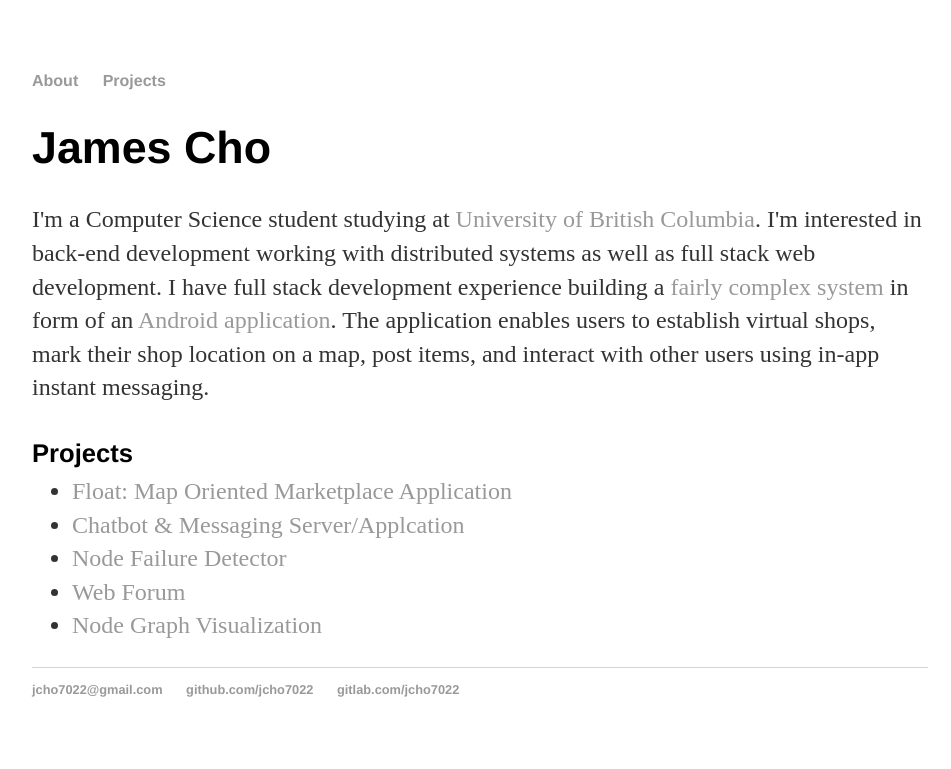
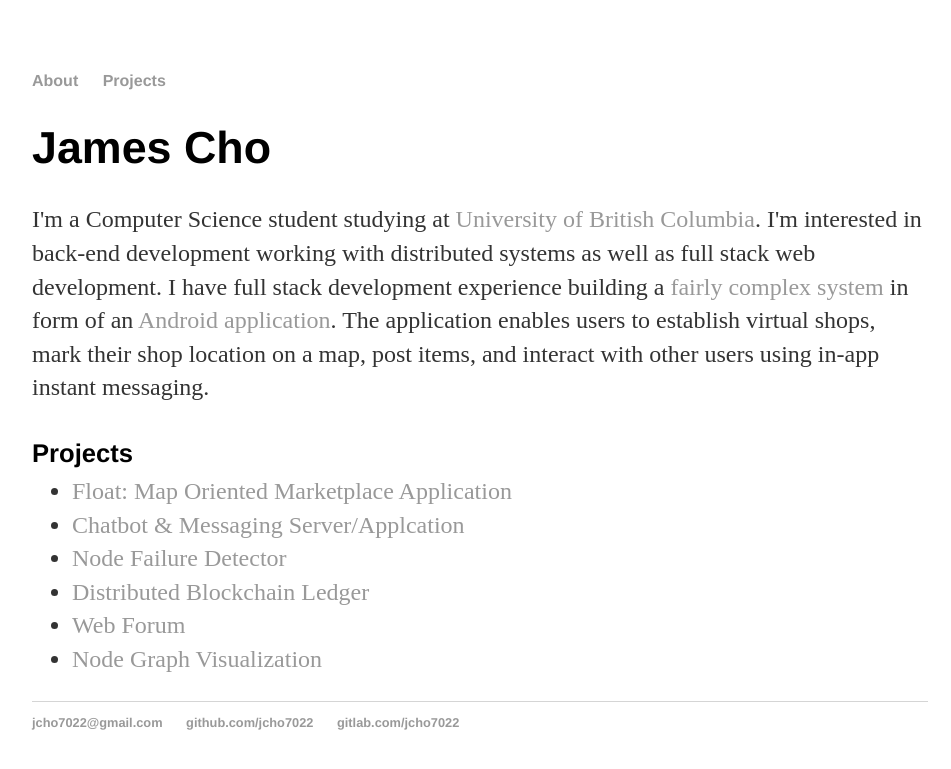
Before and after one commit to jcho7022/jcho7022.github.io, a Jekyll site: the page built from index.html, in a window 1280 px wide. Shown: the top 769 px of the page, without its empty margins (160-1111 px from the left). Built offline with Jekyll 4.4.1, drawn with Linux system fonts in a browser that asks for light colours.

Commit message:
Update index.html

```diff
--- a/index.html
+++ b/index.html
@@ -19,6 +19,7 @@ title: About James Cho
 		<li> <a href="/projects/float" title="Float: Map Oriented Marketplace Application">Float: Map Oriented Marketplace Application</a></li>
  		<li> <a href="/projects/chatbot" title="Chatbot & Client App">Chatbot & Messaging Server/Applcation</a></li>
   		<li> <a href="/projects/fd" title="Failure Detector">Node Failure Detector</a></li>
+		<li> <a href="/projects/blockchain" title="Distributed Blockchain Ledger">Distributed Blockchain Ledger</a></li>
   		<li> <a href="/projects/forum" title="Web Forum">Web Forum</a></li>
 		<li> <a href="/nodeGraph" title="Node Graph">Node Graph Visualization</a></li>
 	</ul>
```
